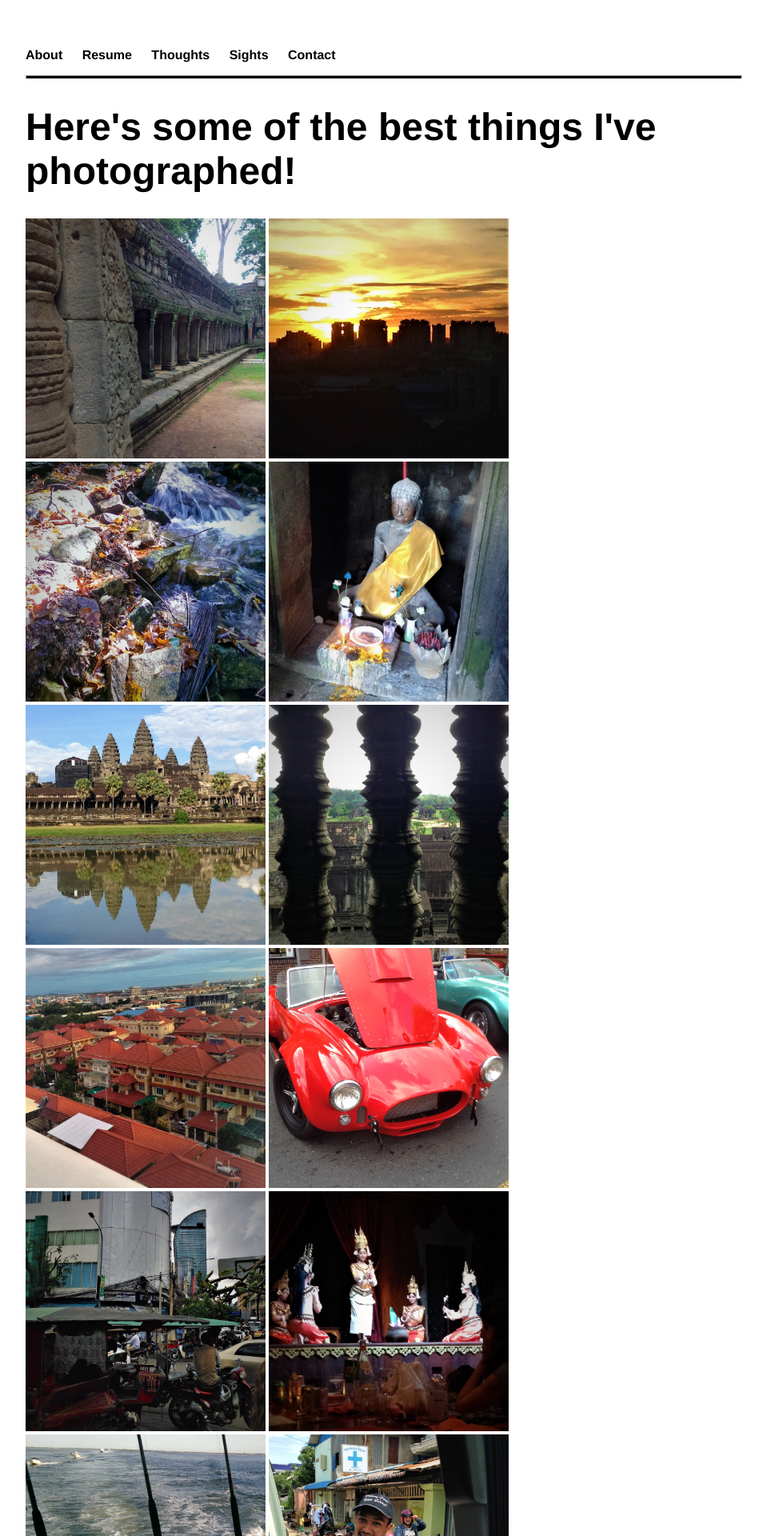
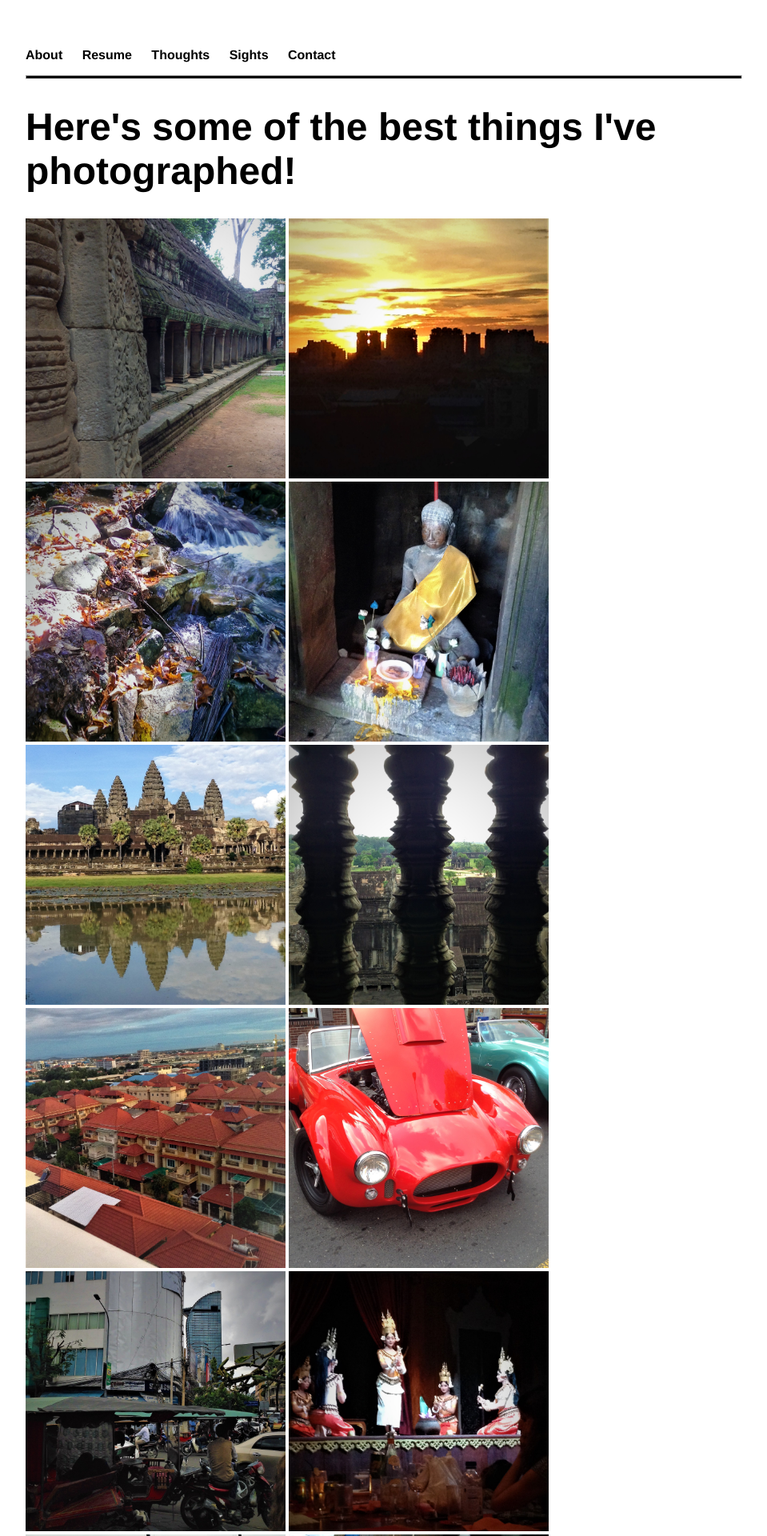
Before and after one commit to IronmanMk40/Matsick-Dot-Com, a Jekyll site: the page built from photos/index.html, in a window 1280 px wide. Shown: the top 1920 px of the page at 80% size, without its empty margins (160-1119 px from the left). Built offline with Jekyll 4.4.1, drawn with Linux system fonts in a browser that asks for light colours.

Commit message:
Changed picture dimensions

```diff
--- a/photos/index.html
+++ b/photos/index.html
@@ -4,21 +4,21 @@ title: Photos
 ---
 <div class="photos">
 <h1>Here's some of the best things I've photographed!</h1>
-<img src="wall.jpg" width=300 height=300>
-<img src="skyline.jpg" width=300 height=300>
-<img src="stream.jpg" width=300 height=300>
-<img src="buddha.jpg" width=300 height=300>
-<img src="angkorwat.jpg" width=300 height=300>
-<img src="bars.jpg" width=300 height=300>
-<img src="building.jpg" width=300 height=300>
-<img src="car.JPG" width=300 height=300>
-<img src="city.jpg" width=300 height=300>
-<img src="dancing.jpg" width=300 height=300>
-<img src="dayfishing.jpg" width=300 height=300>
-<img src="friend.jpg" width=300 height=300>
-<img src="monkey.jpg" width=300 height=300>
-<img src="nightfishing.jpg" width=300 height=300>
-<img src="phnompenh.JPG" width=300 height=300>
-<img src="treeroots.jpg" width=300 height=300>
-<img src="valley.jpg" width=300 height=300>
+<img src="wall.jpg" width=325 height=325>
+<img src="skyline.jpg" width=325 height=325>
+<img src="stream.jpg" width=325 height=325>
+<img src="buddha.jpg" width=325 height=325>
+<img src="angkorwat.jpg" width=325 height=325>
+<img src="bars.jpg" width=325 height=325>
+<img src="building.jpg" width=325 height=325>
+<img src="car.JPG" width=325 height=325>
+<img src="city.jpg" width=325 height=325>
+<img src="dancing.jpg" width=325 height=325>
+<img src="dayfishing.jpg" width=325 height=325>
+<img src="friend.jpg" width=325 height=325>
+<img src="monkey.jpg" width=325 height=325>
+<img src="nightfishing.jpg" width=325 height=325>
+<img src="phnompenh.JPG" width=325 height=325>
+<img src="treeroots.jpg" width=325 height=325>
+<img src="valley.jpg" width=325 height=325>
 </div>
```
